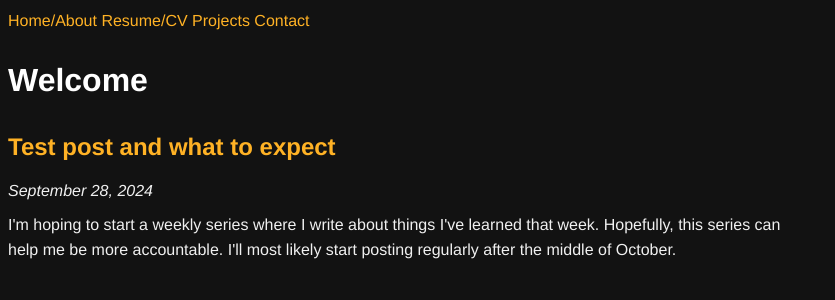
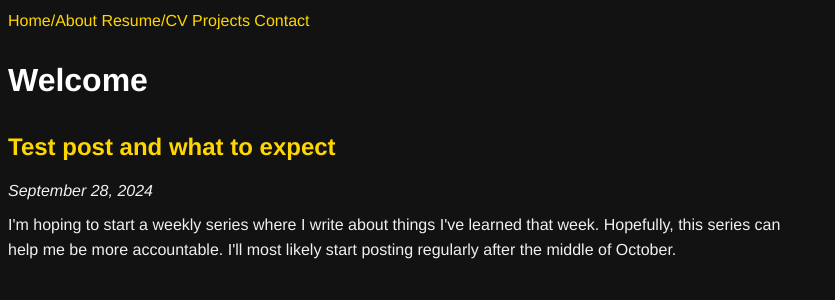
Before and after one commit to benn9833/benn9833.github.io, a Jekyll site: the page built from index.html, in a window 1280 px wide. Shown: the top 300 px of the page, without its empty margins (0-835 px from the left). Built offline with Jekyll 4.4.1, drawn with Linux system fonts in a browser that asks for light colours.

Commit message:
Update style.css
golden yellow links

```diff
--- a/assets/css/style.css
+++ b/assets/css/style.css
@@ -20,7 +20,7 @@ h1, h2, h3, h4, h5, h6 {
 /* Links */
 a {
     /* color: #1e90ff;*/ /* Dodger blue for links */
-    color: #ffb225;
+    color: #FFD700;
     text-decoration: none;
 }
 
```
